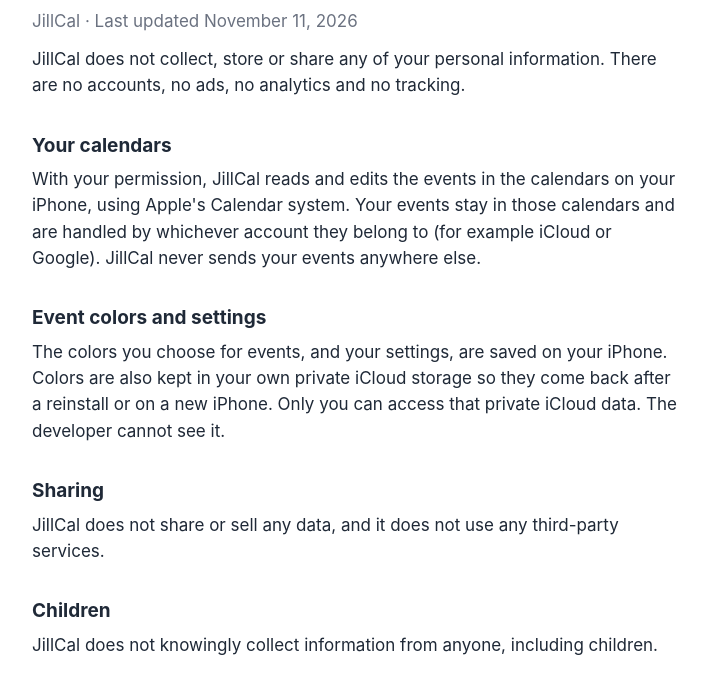
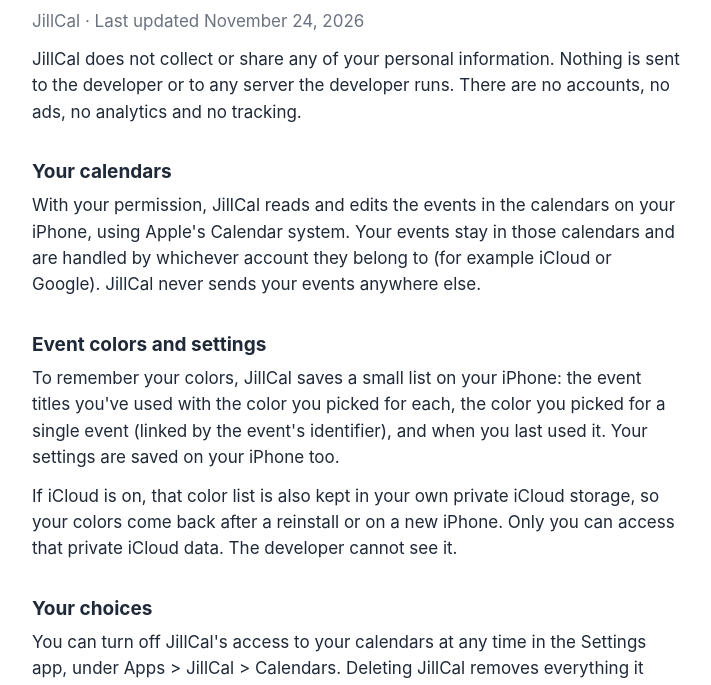
Before and after one commit to saccojoseph/jillcal-support, a plain HTML site: page privacy.html in a window 1280 px wide. Shown: the part 83-768 px from the top of the page, without its empty margins (284-995 px from the left). Drawn offline with Linux system fonts and the light colour scheme.

Commit message:
Privacy policy: say exactly what JillCal saves and how to remove it
Co-Authored-By: Claude Opus 5.5 <noreply@anthropic.com>
Claude-Session: https://claude.ai/code/session_016RifKj5Zy91T8HFF1JHG7a

```diff
--- a/privacy.html
+++ b/privacy.html
@@ -9,15 +9,19 @@
 <body>
 <main>
 <h1>Privacy Policy</h1>
-<p class="muted">JillCal · Last updated November 11, 2026</p>
+<p class="muted">JillCal · Last updated November 24, 2026</p>
 
-<p>JillCal does not collect, store or share any of your personal information. There are no accounts, no ads, no analytics and no tracking.</p>
+<p>JillCal does not collect or share any of your personal information. Nothing is sent to the developer or to any server the developer runs. There are no accounts, no ads, no analytics and no tracking.</p>
 
 <h2>Your calendars</h2>
 <p>With your permission, JillCal reads and edits the events in the calendars on your iPhone, using Apple's Calendar system. Your events stay in those calendars and are handled by whichever account they belong to (for example iCloud or Google). JillCal never sends your events anywhere else.</p>
 
 <h2>Event colors and settings</h2>
-<p>The colors you choose for events, and your settings, are saved on your iPhone. Colors are also kept in your own private iCloud storage so they come back after a reinstall or on a new iPhone. Only you can access that private iCloud data. The developer cannot see it.</p>
+<p>To remember your colors, JillCal saves a small list on your iPhone: the event titles you've used with the color you picked for each, the color you picked for a single event (linked by the event's identifier), and when you last used it. Your settings are saved on your iPhone too.</p>
+<p>If iCloud is on, that color list is also kept in your own private iCloud storage, so your colors come back after a reinstall or on a new iPhone. Only you can access that private iCloud data. The developer cannot see it.</p>
+
+<h2>Your choices</h2>
+<p>You can turn off JillCal's access to your calendars at any time in the Settings app, under Apps &gt; JillCal &gt; Calendars. Deleting JillCal removes everything it saved on your iPhone. To remove the copy in iCloud, open the Settings app, tap your name, then iCloud &gt; Manage Storage (or Storage), choose JillCal if it is listed, and delete its data.</p>
 
 <h2>Sharing</h2>
 <p>JillCal does not share or sell any data, and it does not use any third-party services.</p>
```
